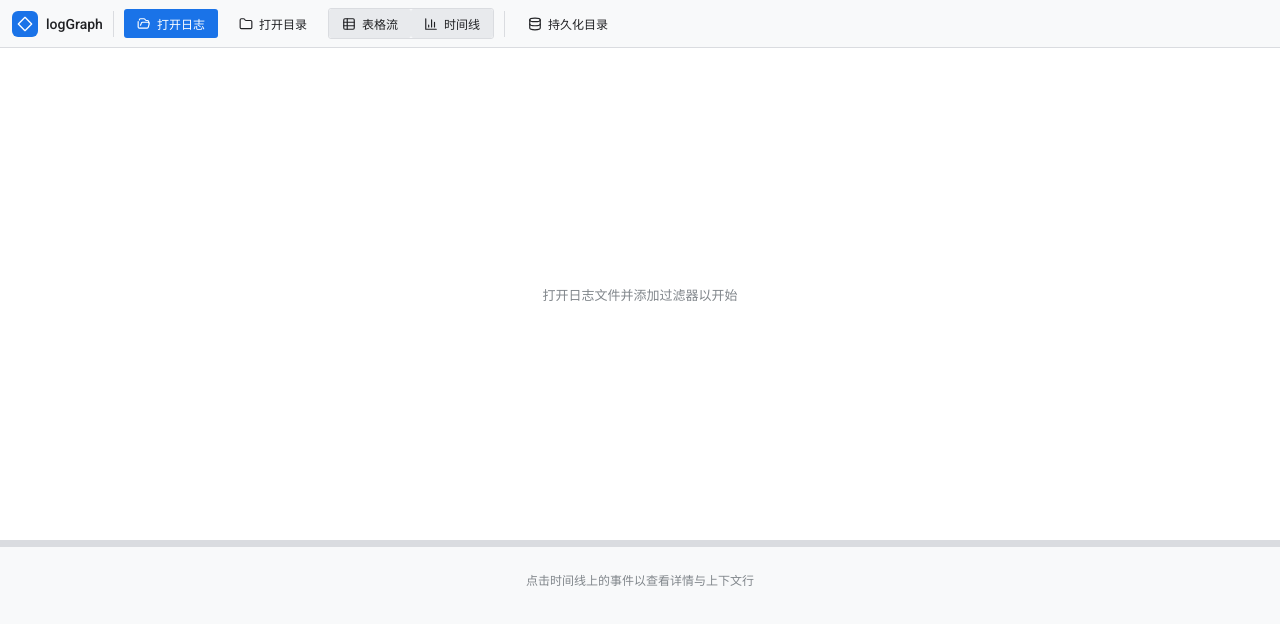
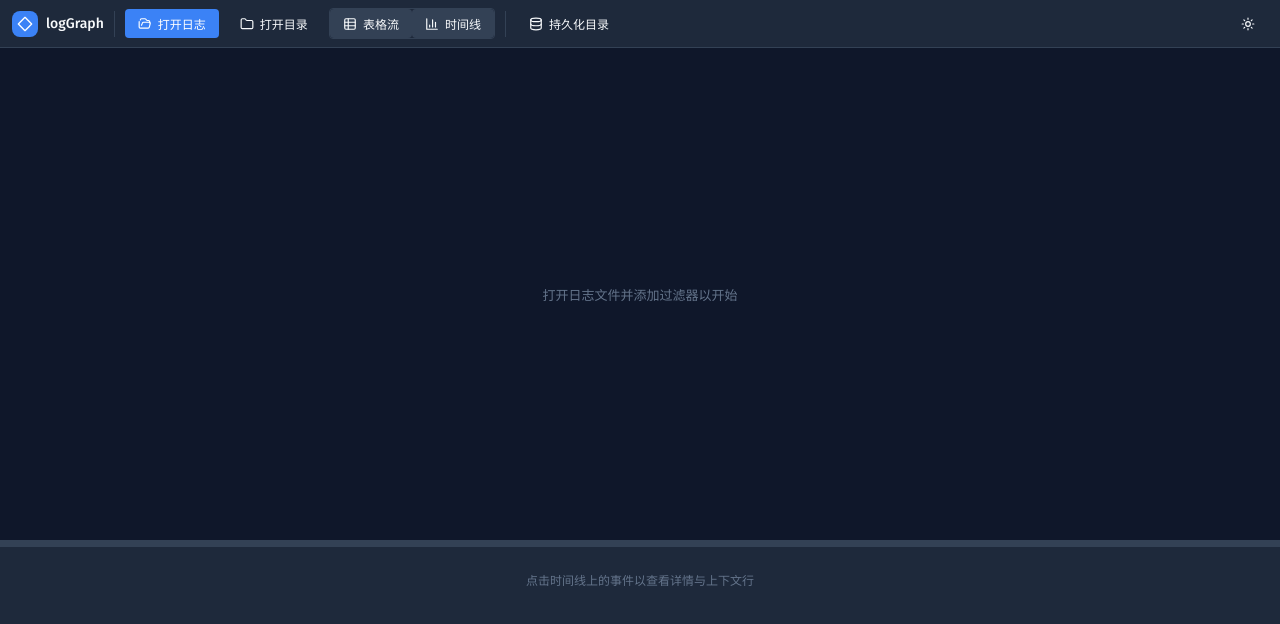
Before and after one commit to javenleeCH/LogGraph, a React (Vite) app: page / in a window 1280 px wide. Shown: the top 624 px of the page. Built offline with nearby package versions, Linux system fonts and the light colour scheme.

Commit message:
feat(ui): 暗黑模式 + 现代 UI 改造 + 纵轴/事件卡片对比度修复

```diff
--- a/index.html
+++ b/index.html
@@ -6,9 +6,21 @@
     <link rel="preconnect" href="https://fonts.googleapis.com" />
     <link rel="preconnect" href="https://fonts.gstatic.com" crossorigin />
     <link
-      href="https://fonts.googleapis.com/css2?family=Roboto:wght@400;500;700&family=Roboto+Mono:wght@400;500&display=swap"
+      href="https://fonts.googleapis.com/css2?family=Fira+Sans:wght@300;400;500;600;700&family=Fira+Code:wght@400;500;600&display=swap"
       rel="stylesheet"
     />
+    <script>
+      // 主题早期注入，避免 FOUC（闪烁）
+      (function () {
+        try {
+          var t = localStorage.getItem('loggraph-theme');
+          if (!t) t = 'dark'; // 默认暗黑
+          document.documentElement.setAttribute('data-theme', t);
+        } catch (e) {
+          document.documentElement.setAttribute('data-theme', 'dark');
+        }
+      })();
+    </script>
     <title>logGraph — 日志时间线分析器</title>
   </head>
   <body>
--- a/src/components/Icon.tsx
+++ b/src/components/Icon.tsx
@@ -248,3 +248,20 @@ export function Maximize({ size, ...p }: IconProps) {
     </Svg>
   );
 }
+
+export function Sun({ size, ...p }: IconProps) {
+  return (
+    <Svg size={size} {...p}>
+      <circle cx="12" cy="12" r="4" />
+      <path d="M12 2v2M12 20v2M4.93 4.93l1.41 1.41M17.66 17.66l1.41 1.41M2 12h2M20 12h2M6.34 17.66l-1.41 1.41M19.07 4.93l-1.41 1.41" />
+    </Svg>
+  );
+}
+
+export function Moon({ size, ...p }: IconProps) {
+  return (
+    <Svg size={size} {...p}>
+      <path d="M12 3a6 6 0 0 0 9 9 9 9 0 1 1-9-9Z" />
+    </Svg>
+  );
+}
--- a/src/components/Toolbar.tsx
+++ b/src/components/Toolbar.tsx
@@ -1,5 +1,6 @@
 import { useRef } from 'react';
 import { useLogStore } from '../store/logStore';
+import { useTheme } from '../hooks/useTheme';
 import { loadFile } from '../io/fileLoader';
 import { LogParser } from '../parser/LogParser';
 import { formatDateTime, formatDuration } from '../utils/timeFormat';
@@ -12,6 +13,8 @@ import {
   Database,
   Save,
   Maximize,
+  Sun,
+  Moon,
 } from './Icon';
 import styles from './Toolbar.module.css';
 /* eslint-disable @typescript-eslint/no-explicit-any */
@@ -35,6 +38,7 @@ export function Toolbar() {
   const chooseLogsDir = useLogStore((s) => s.chooseLogsDir);
   const splitOrientation = useLogStore((s) => s.splitOrientation);
   const setSplitOrientation = useLogStore((s) => s.setSplitOrientation);
+  const { theme, toggle } = useTheme();
 
   async function onFile(file: File) {
     try {
@@ -178,6 +182,15 @@ export function Toolbar() {
           全量
         </button>
       )}
+
+      <button
+        className="ghost"
+        onClick={toggle}
+        title={theme === 'dark' ? '切换到浅色主题' : '切换到暗黑主题'}
+        aria-label="切换主题"
+      >
+        {theme === 'dark' ? <Sun size={14} /> : <Moon size={14} />}
+      </button>
     </div>
   );
 }
--- /dev/null
+++ b/src/hooks/useTheme.ts
@@ -0,0 +1,55 @@
+import { useCallback, useSyncExternalStore } from 'react';
+
+export type Theme = 'light' | 'dark';
+
+const STORAGE_KEY = 'loggraph-theme';
+
+function readStoredTheme(): Theme {
+  try {
+    const t = localStorage.getItem(STORAGE_KEY);
+    if (t === 'light' || t === 'dark') return t;
+  } catch {
+    /* ignore */
+  }
+  // 默认暗黑（与 index.html 早期注入脚本保持一致）
+  return 'dark';
+}
+
+function applyTheme(theme: Theme) {
+  document.documentElement.setAttribute('data-theme', theme);
+}
+
+// 简单的外部 store，保证多组件实例共享同一份状态
+let currentTheme: Theme = readStoredTheme();
+const listeners = new Set<() => void>();
+
+function subscribe(listener: () => void) {
+  listeners.add(listener);
+  return () => listeners.delete(listener);
+}
+
+function getSnapshot(): Theme {
+  return currentTheme;
+}
+
+export function useTheme() {
+  const theme = useSyncExternalStore(subscribe, getSnapshot, getSnapshot);
+
+  const setTheme = useCallback((next: Theme) => {
+    if (next === currentTheme) return;
+    currentTheme = next;
+    applyTheme(next);
+    try {
+      localStorage.setItem(STORAGE_KEY, next);
+    } catch {
+      /* ignore */
+    }
+    listeners.forEach((l) => l());
+  }, []);
+
+  const toggle = useCallback(() => {
+    setTheme(currentTheme === 'dark' ? 'light' : 'dark');
+  }, [setTheme]);
+
+  return { theme, toggle, setTheme } as const;
+}
--- a/src/styles/global.css
+++ b/src/styles/global.css
@@ -1,26 +1,40 @@
 :root {
-  /* Light (Perfetto-light-inspired) palette */
+  /* Light (Perfetto-light-inspired) palette — 现代精致浅色 */
   --bg: #ffffff;             /* app background */
   --bg-panel: #f8f9fa;       /* top bar / detail */
-  --bg-elevated: #e8eaed;    /* buttons, inputs */
-  --bg-elevated-hover: #dde0e3; /* elevated hover (buttons, chips) */
+  --bg-elevated: #eef1f4;    /* buttons, inputs */
+  --bg-elevated-hover: #e1e5ea; /* elevated hover (buttons, chips) */
   --bg-canvas: #ffffff;      /* timeline canvas */
-  --bg-track: #f1f3f4;       /* track row */
-  --bg-track-alt: #f8f9fa;
+  --bg-track: #f4f6f8;       /* track row */
+  --bg-track-alt: #fafbfc;
   --bg-track-hover: #e8f0fe; /* hover row - light blue */
   --bg-hover: #f1f3f4;       /* generic hover (rows, items) */
   --border: #dadce0;
   --border-light: #e8eaed;
-  --text: #202124;           /* primary text - near black */
-  --text-dim: #5f6368;       /* secondary text */
+  --text: #1f2329;           /* primary text - near black */
+  --text-dim: #4e5969;       /* secondary text */
   --text-faint: #80868b;     /* AA-compliant on white (was #9aa0a6) */
   --accent: #1a73e8;         /* blue */
   --accent-light: #4285f4;
   --accent-dim: #d2e3fc;
+  --accent-contrast: #ffffff; /* accent 上的文字色 */
   --danger: #d55e00;        /* vermillion — color-blind safe "error" (was red) */
   --warn: #e69f00;           /* orange — caution */
   --ok: #009e73;             /* bluish green — color-blind safe (was green) */
+  --cta: #22c55e;           /* CTA green (run/成功) */
   --link: #1a73e8;
+
+  /* 交互态 */
+  --button-active: #d3d7dc;  /* button:active 背景 */
+  --ghost-hover: rgba(60, 64, 67, 0.08); /* ghost button hover */
+  --scrollbar-thumb: #c4c7c9;
+  --scrollbar-thumb-hover: #a8abb0;
+
+  /* 事件卡片背景 — 浅色：半透明白底 + 深字 */
+  --event-bg: rgba(255, 255, 255, 0.72);
+  --event-bg-hover: rgba(26, 115, 232, 0.10);
+  --event-bg-sel: rgba(26, 115, 232, 0.18);
+  --global-event-bg: rgba(255, 255, 255, 0.92);
 
   /* log level colors — color-blind safe (Okabe-Ito), UI + Canvas shared via constants.ts */
   --level-error: #d55e00;    /* vermillion (ERROR/FATAL/CRITICAL) */
@@ -47,23 +61,23 @@
   --space-5: 20px;
   --space-6: 24px;
 
-  /* radius */
-  --radius-sm: 3px;
-  --radius-md: 6px;
-  --radius-lg: 8px;
+  /* radius — 更圆润现代 */
+  --radius-sm: 4px;
+  --radius-md: 8px;
+  --radius-lg: 12px;
   --radius-pill: 999px;
 
-  /* shadows */
-  --shadow-sm: 0 1px 2px rgba(60, 64, 67, 0.08);
-  --shadow-md: 0 2px 8px rgba(60, 64, 67, 0.12);
-  --shadow-lg: 0 8px 24px rgba(60, 64, 67, 0.18);
+  /* shadows — 更柔和分层 */
+  --shadow-sm: 0 1px 2px rgba(60, 64, 67, 0.06), 0 1px 3px rgba(60, 64, 67, 0.04);
+  --shadow-md: 0 4px 12px rgba(60, 64, 67, 0.1), 0 2px 4px rgba(60, 64, 67, 0.06);
+  --shadow-lg: 0 12px 32px rgba(60, 64, 67, 0.16), 0 4px 8px rgba(60, 64, 67, 0.08);
 
   /* focus ring */
-  --focus-ring: 0 0 0 2px rgba(26, 115, 232, 0.35);
+  --focus-ring: 0 0 0 2px rgba(26, 115, 232, 0.4);
 
   /* transitions */
-  --transition-fast: 0.1s ease;
-  --transition: 0.15s ease;
+  --transition-fast: 0.12s cubic-bezier(0.4, 0, 0.2, 1);
+  --transition: 0.2s cubic-bezier(0.4, 0, 0.2, 1);
 
   /* timeline layout metrics */
   --track-header-w: 200px;
@@ -73,8 +87,76 @@
   --minimap-h: 44px;
 
   color-scheme: light;
-  font-family: 'Roboto', -apple-system, BlinkMacSystemFont,
-    'Segoe UI', 'Microsoft YaHei', Arial, sans-serif;
+  /* 字体：Fira Sans(UI) + Fira Code(等宽) + 中文回退 */
+  --font-ui: 'Fira Sans', -apple-system, BlinkMacSystemFont, 'Segoe UI',
+    'Microsoft YaHei', 'PingFang SC', 'Hiragino Sans GB', Arial, sans-serif;
+  --font-mono: 'Fira Code', 'SFMono-Regular', Consolas, 'Liberation Mono',
+    'Microsoft YaHei', Menlo, monospace;
+  font-family: var(--font-ui);
+}
+
+/* ===== 暗黑主题（默认）—— Code dark + run green =====
+   ui-ux-pro-max 推荐：bg #0F172A / panel #1E293B / elevated #334155 / text #F8FAFC */
+:root[data-theme='dark'] {
+  --bg: #0f172a;            /* app background — slate-900 */
+  --bg-panel: #1e293b;      /* top bar / detail — slate-800 */
+  --bg-elevated: #334155;   /* buttons, inputs — slate-700 */
+  --bg-elevated-hover: #3f4a5e; /* elevated hover */
+  --bg-canvas: #0b1020;     /* timeline canvas — 更深 */
+  --bg-track: #1a2436;      /* track row */
+  --bg-track-alt: #16203300;
+  --bg-track-hover: #1e3a5f; /* hover row - 蓝 */
+  --bg-hover: #1e293b;      /* generic hover */
+  --border: #334155;
+  --border-light: #283447;
+  --text: #f8fafc;          /* primary text — slate-50 */
+  --text-dim: #94a3b8;      /* secondary text — slate-400 */
+  --text-faint: #64748b;     /* slate-500 */
+  --accent: #3b82f6;         /* blue-500（暗底下更亮） */
+  --accent-light: #60a5fa;
+  --accent-dim: #1e3a5f;
+  --accent-contrast: #ffffff;
+  --cta: #22c55e;           /* CTA green */
+  --link: #60a5fa;
+
+  /* 交互态（暗底） */
+  --button-active: #475569;  /* slate-600 */
+  --ghost-hover: rgba(148, 163, 184, 0.12);
+  --scrollbar-thumb: #475569;
+  --scrollbar-thumb-hover: #64748b;
+
+  /* 事件卡片背景 — 暗底：半透明深底 + 白字（与浅色相反） */
+  --event-bg: rgba(15, 23, 42, 0.72);
+  --event-bg-hover: rgba(59, 130, 246, 0.20);
+  --event-bg-sel: rgba(59, 130, 246, 0.30);
+  --global-event-bg: rgba(26, 36, 54, 0.92);
+
+  /* log level — 暗底提亮版本 */
+  --level-error: #ff7b42;
+  --level-warn: #ffb02e;
+  --level-info: #4dabf7;
+  --level-debug: #2dd4a7;
+  --level-trace: #e07bb0;
+
+  /* track palette — 暗底提亮 */
+  --track-blue: #4dabf7;
+  --track-green: #2dd4a7;
+  --track-orange: #ffb02e;
+  --track-red: #ff7b42;
+  --track-purple: #e07bb0;
+  --track-cyan: #7dd3fc;
+  --track-pink: #ec6bd0;
+  --track-lime: #d4b341;
+
+  /* shadows — 暗底用更深阴影 + 微光晕 */
+  --shadow-sm: 0 1px 2px rgba(0, 0, 0, 0.3), 0 1px 3px rgba(0, 0, 0, 0.2);
+  --shadow-md: 0 4px 12px rgba(0, 0, 0, 0.4), 0 2px 4px rgba(0, 0, 0, 0.3);
+  --shadow-lg: 0 12px 32px rgba(0, 0, 0, 0.5), 0 4px 8px rgba(0, 0, 0, 0.3);
+
+  /* focus ring */
+  --focus-ring: 0 0 0 2px rgba(59, 130, 246, 0.5);
+
+  color-scheme: dark;
 }
 
 * {
@@ -92,8 +174,11 @@ body {
   background: var(--bg);
   color: var(--text);
   font-size: 13px;
+  font-family: var(--font-ui);
   -webkit-font-smoothing: antialiased;
+  -moz-osx-font-smoothing: grayscale;
   overflow: hidden;
+  transition: background var(--transition), color var(--transition);
 }
 
 #root {
@@ -123,7 +208,7 @@ button:hover {
 }
 
 button:active {
-  background: #cfd2d5;
+  background: var(--button-active);
 }
 
 button:focus-visible {
@@ -138,7 +223,7 @@ button:disabled {
 
 button.primary {
   background: var(--accent);
-  color: #fff;
+  color: var(--accent-contrast);
 }
 
 button.primary:hover {
@@ -151,7 +236,7 @@ button.ghost {
 }
 
 button.ghost:hover {
-  background: rgba(60, 64, 67, 0.08);
+  background: var(--ghost-hover);
 }
 
 input[type='text'],
@@ -192,13 +277,13 @@ input[type='checkbox'] {
 }
 
 ::-webkit-scrollbar-thumb {
-  background: #c4c7c9;
+  background: var(--scrollbar-thumb);
   border-radius: var(--radius-pill);
   border: 3px solid var(--bg);
 }
 
 ::-webkit-scrollbar-thumb:hover {
-  background: #a8abb0;
+  background: var(--scrollbar-thumb-hover);
 }
 
 ::-webkit-scrollbar-corner {
@@ -206,6 +291,19 @@ input[type='checkbox'] {
 }
 
 .mono {
-  font-family: 'Roboto Mono', 'SFMono-Regular', Consolas, 'Liberation Mono',
-    Menlo, monospace;
+  font-family: var(--font-mono);
 }
+
+/* 主题切换：所有元素颜色属性平滑过渡；尊重 prefers-reduced-motion */
+*,
+*::before,
+*::after {
+  transition-property: background-color, border-color, color, box-shadow, fill, stroke;
+}
+@media (prefers-reduced-motion: reduce) {
+  *,
+  *::before,
+  *::after {
+    transition-duration: 0.01ms !important;
+  }
+}
```
Also changed, not shown: src/components/LogStreamView.module.css (+15 -15 lines), src/components/LogStreamView.tsx (+22 -9 lines), sample/.logGraph/filters.json.
